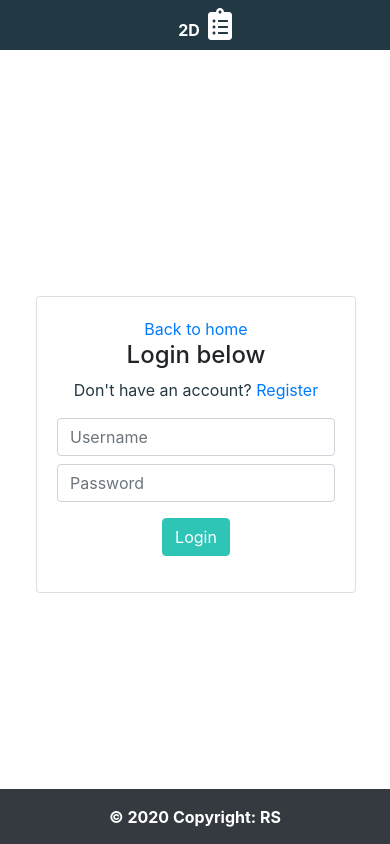
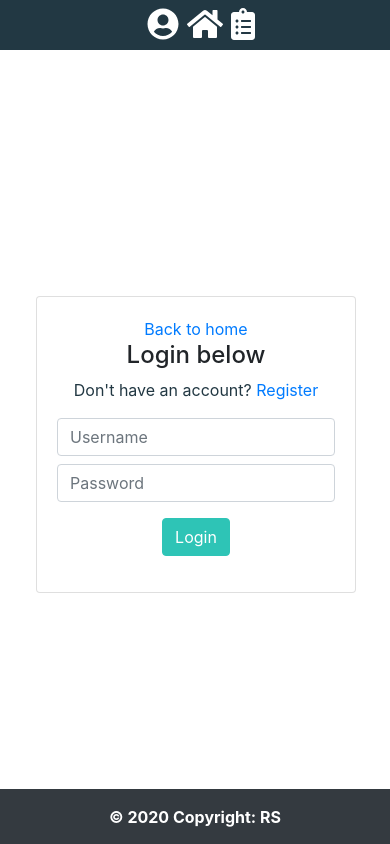
Before and after one commit to relative-studios/react-todo, a React (Create React App) app: page /login in a window 390 px wide. Built offline with nearby package versions, Linux system fonts and the light colour scheme.

Commit message:
Added in landing page, lots of style updates

```diff
--- a/src/App.js
+++ b/src/App.js
@@ -15,6 +15,7 @@ import Footer from './components/layout/Footer';
 import Todos from './components/todos/Todos';
 import PrivateRoute from "./components/private-route/PrivateRoute";
 import Dashboard from "./components/layout/Dashboard";
+import Profile from "./components/layout/Profile";
 
 function App() {
   // Check for token to keep user logged in
@@ -55,6 +56,7 @@ function App() {
                 <Switch>
                   <PrivateRoute exact path="/dashboard" component={Dashboard} />
                   <PrivateRoute exact path="/todos" component={Todos} />
+                  <PrivateRoute exact path="/profile" component={Profile} />
                 </Switch>
               </div>
             </div>
--- a/src/App.scss
+++ b/src/App.scss
@@ -41,6 +41,8 @@ body {
 .body-container {
   width: calc(100% - 85px);
   overflow-y: scroll;
+  overflow-x: hidden;
+  margin-left: 15px;
 }
 
 .container {
@@ -92,6 +94,22 @@ body {
   height: 55px;
 }
 
+.profile-nav {
+  top: 5px;
+  left: 0;
+  right: 0;
+  padding-left: 14px;
+  position: absolute;
+}
+
+.hide-desktop {
+  display: none;
+}
+
+.hide-mobile {
+  display: inline;
+}
+
 @media screen and (max-width: 768px) {
   .nav-container {
     width: 100%;
@@ -101,6 +119,7 @@ body {
   .body-container {
     width: 100%;
     overflow-y: scroll;
+    margin-left: 0;
   }
 
   .custom-nav-link {
@@ -115,4 +134,20 @@ body {
     font-size: 16px;
     margin-top: 7px;
   }
+
+  .profile-nav {
+    position: relative;
+    top: auto;
+    left: auto;
+    right: auto;
+    padding-left: 0;
+  }
+
+  .hide-desktop {
+    display: inline;
+  }
+
+  .hide-mobile {
+    display: none;
+  }
 }
--- a/src/components/layout/Dashboard.js
+++ b/src/components/layout/Dashboard.js
@@ -1,4 +1,5 @@
 import React, { Component } from "react";
+import path from 'path';
 import PropTypes from "prop-types";
 import { connect } from "react-redux";
 import { logoutUser } from "../../store/actions/authActions";
@@ -34,7 +35,7 @@ class Dashboard extends Component {
 
     if (this.state.todos[name]) {
       this.state.todos[name].forEach(todo => {
-       todos.push(<p className="todo-item" key={todo.todoItem.id}>{todo.todoItem.title}</p>)
+       todos.push(<li className="list-group-item" key={todo.todoItem.id}>{todo.todoItem.title}</li>)
       });
     }
 
@@ -59,24 +60,30 @@ class Dashboard extends Component {
         <div className="flex-container">
           <div className="w-100">
             <div className="row mb-4">
-              <h3 className="text-center w-100">Hello {user.name}, Here's this week at a glance:</h3>
+              <h3 className="text-center w-100">Hello {user.name}, Here's last week at a glance:</h3>
             </div>
-            <div className="row">
-              <div className="col-12 mb-5">
-                <div className="card border-success">
+            <div className="row mb-4">
+              <div className="col-12 col-md-6 d-flex align-items-stretch">
+                <div className="card">
+                  <img class="card-img-top" src="completed.jpg" alt="image" />
                   <div className="card-body text-center">
                     <h5 className="card-title">{`${completed} ${completed > 1 ? 'Tasks' : 'Task'}`} completed</h5>
                     <p className="card-text">Nice going! You were able to complete 7 out of the 8 tasks you created.</p>
-                    {this.renderList('completed')}
+                    <ul className="list-group">
+                     {this.renderList('completed')}
+                    </ul>
                   </div>
                 </div>
               </div>
-              <div className="col-12 mb-4">
-                <div className="card border-danger">
+              <div className="col-12 col-md-6 d-flex align-items-stretch">
+                <div className="card">
+                  <img class="card-img-top" src="past-due.jpg" alt="image" />
                   <div className="card-body text-center">
                     <h5 className="card-title">{`${pastDue} ${pastDue > 1 ? 'Tasks' : 'Task'}`} Overdue</h5>
                     <p className="card-text">We can't always get to things on time, that's okay! Time to reschedule.</p>
-                    {this.renderList('pastDue')}
+                    <ul className="list-group">
+                      {this.renderList('pastDue')}
+                    </ul>
                   </div>
                 </div>
               </div>
--- a/src/components/layout/Header.js
+++ b/src/components/layout/Header.js
@@ -1,13 +1,36 @@
 import React from 'react'
 import { FontAwesomeIcon } from '@fortawesome/react-fontawesome';
-import { faClipboardList } from '@fortawesome/free-solid-svg-icons';
+import { faClipboardList, faUserCircle, faHome } from '@fortawesome/free-solid-svg-icons';
 
 function Header() {
   return (
     <div className="heading h-100 w-100 text-center d-flex">
       <nav className="w-100 bg-secondary flex-container">
+        <a href="profile" className="profile-nav custom-nav-link hide-mobile my-2">
+          <FontAwesomeIcon
+            icon={faUserCircle}
+            size="2x"
+            color="white"
+            className="pointer"
+          />
+        </a>
         <div className="text-white right-0">
-          <a href="/dashboard" className="custom-nav-link text-white m-2"><strong>2D</strong></a>
+          <a href="profile" className="profile-nav hide-desktop custom-nav-link my-2">
+            <FontAwesomeIcon
+              icon={faUserCircle}
+              size="2x"
+              color="white"
+              className="pointer"
+            />
+          </a>
+          <a href="/dashboard" className="custom-nav-link m-2">
+            <FontAwesomeIcon
+              icon={faHome}
+              size="2x"
+              color="white"
+              className="pointer"
+            />
+          </a>
           <a href="/todos" className="custom-nav-link my-2">
             <FontAwesomeIcon
               icon={faClipboardList}
--- /dev/null
+++ b/src/components/layout/Profile.js
@@ -0,0 +1,31 @@
+import React from 'react'
+import { useSelector } from 'react-redux';
+import './Profile.scss'
+
+export default function Profile() {
+  const { name, username } = useSelector(state => state.auth.user);
+  const firstLetter = username.slice(0, 1);
+  console.log(firstLetter);
+  return (
+    <div className="h-100">
+      <div className="container">
+        <div className="row h-100">
+          <div className="col-lg-4 offset-lg-4 col-md-6 offset-md-3">
+            <div className="d-flex justify-content-center align-items-center h-100">
+              <div className="card p-3 shadow-lg">
+                <div className="card-body">
+                  <div className="profile-round d-flex justify-content-center align-items-center">
+                    {firstLetter}
+                  </div>
+                  <div className="card-title text-center">
+                    <h5>{username}</h5>
+                  </div>
+                </div>
+              </div>
+            </div>
+          </div>
+        </div>
+      </div>
+    </div>
+  )
+}
--- /dev/null
+++ b/src/components/layout/Profile.scss
@@ -0,0 +1,10 @@
+.profile-round {
+  height: 75px;
+  width: 75px;
+  border-radius: 50%;
+  background: #f1f1f1;
+  font-weight: bold;
+  margin: 0 auto;
+  margin-bottom: 30px;
+  font-size: 25px;
+}
--- a/src/components/todos/TodoItem.js
+++ b/src/components/todos/TodoItem.js
@@ -122,7 +122,7 @@ class TodoItem extends Component {
     return (
       <div className="clearfix todo">
         <div className="row">
-          <div className="col-7">
+          <div className="col-5 col-lg-7">
             <div className="has-overlay w-100">
               <div className={`overlay h-100 ${this.state.isInput ? 'd-none':'d-block'}`}>
                 <FontAwesomeIcon
@@ -136,19 +136,19 @@ class TodoItem extends Component {
               {todoContent}
             </div>
           </div>
-          <div className="col-2 h-100 my-auto">
+          <div className="col-3 col-lg-2 h-100 my-auto">
             <Status
               status={this.state.status} options={statusOptions} id={todo._id}
             />
           </div>
-          <div className="col-2 px-0 my-auto d-flex">
+          <div className="col-3 col-lg-2 px-0 my-auto d-flex">
             <div className="flex-center w-100">
               <Duedate
                 duedate={this.state.duedate} id={todo._id}
               />
             </div>
           </div>
-          <div className="col ml-auto d-block">
+          <div className="col-1 ml-auto d-block">
             <FontAwesomeIcon
               icon={faTrashAlt}
               size="lg"
--- a/src/components/todos/TodoItem.scss
+++ b/src/components/todos/TodoItem.scss
@@ -36,6 +36,10 @@
   top: 3px;
   min-height: 32px;
   cursor: pointer;
+
+  @media screen and (max-width: 768px) {
+    font-size: 15px;
+  }
 }
 
 .status-options {
--- a/src/components/todos/Todos.js
+++ b/src/components/todos/Todos.js
@@ -41,18 +41,18 @@ class Todos extends Component {
               <div className="row">
                 <div className="mx-3 mx-sm-0 w-100">
                   <div className="row">
-                    <div className="col-7">
+                    <div className="col-5 col-lg-7">
                       <p className="todo-header capitalize">
                         {bucket[0].todoItem.status.title === '-' ? 'Todo' : bucket[0].todoItem.status.title}
                       </p>
                     </div>
-                    <div className="col-2 px-0 h-100 my-auto">
+                    <div className="col-3 col-lg-2 px-0 h-100 my-auto">
                       <p className="todo-header rounded-header left">Status</p>
                     </div>
-                    <div className="col-2 px-0 my-auto d-block">
+                    <div className="col-3 col-lg-2 px-0 my-auto d-block">
                       <p className="todo-header rounded-header right">Due Date</p>
                     </div>
-                    <div className="col ml-auto d-block"></div>
+                    <div className="col-1 ml-auto d-block"></div>
                   </div>
                 </div>
               </div>
--- a/src/components/todos/Todos.scss
+++ b/src/components/todos/Todos.scss
@@ -12,6 +12,10 @@
   font-size: 1.25rem;
   margin-bottom: 0;
   margin-top: 30px;
+
+  @media screen and (max-width: 768px) {
+    font-size: 15px;
+  }
 }
 
 .rounded-header {
```
Also changed, not shown: src/server/routes/api/dashboard.js (deleted, +0 -14 lines), src/server/routes/api/profile.js (added, +7 -0 lines), public/completed.jpg (added), public/past-due.jpg (added).
